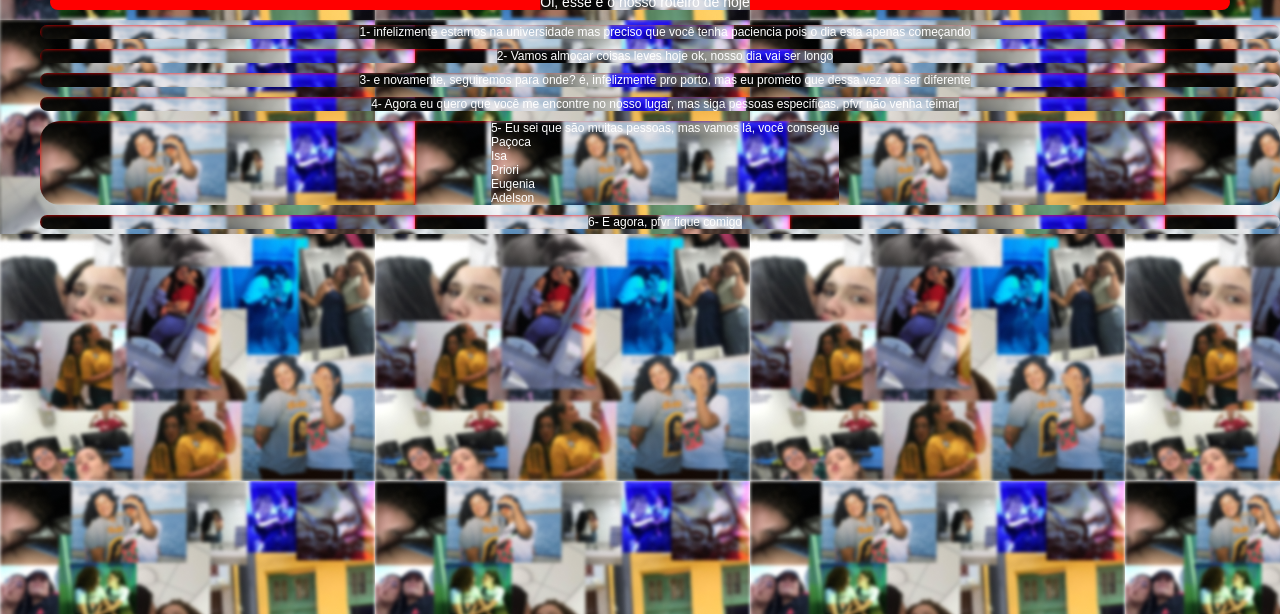
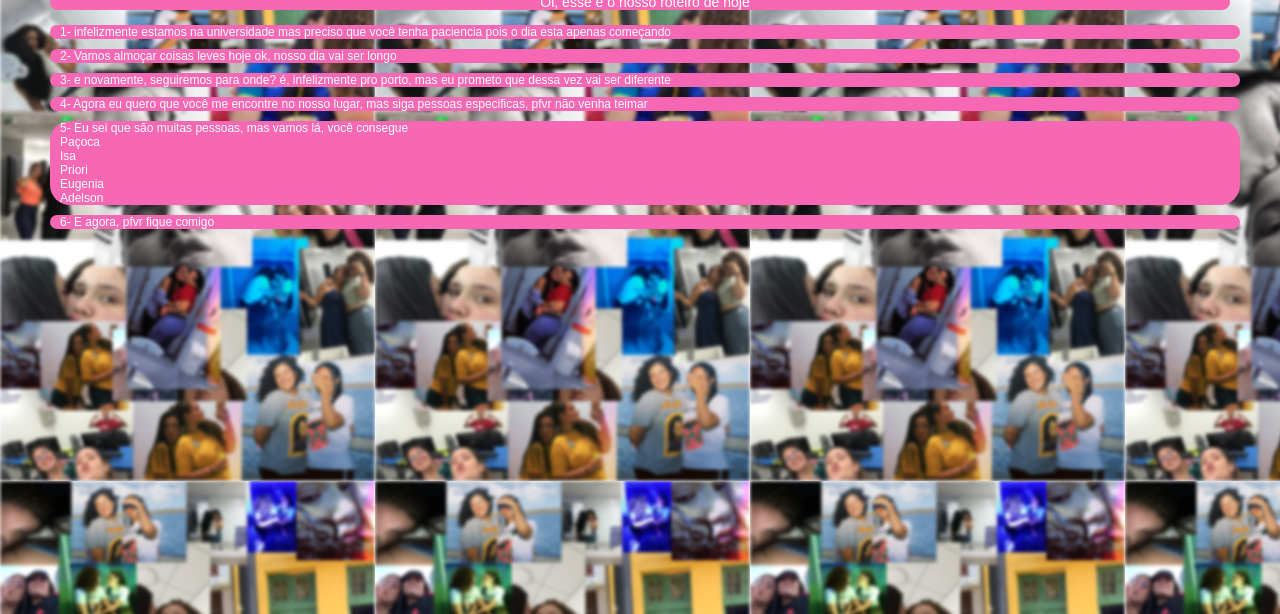
Before and after one commit to KaroIynaRolim/Roteiro, a plain HTML site: page index.html in a window 1280 px wide. Shown: the part 186-800 px from the top of the page. Drawn offline with Linux system fonts and the light colour scheme; a web font is replaced by a local one.

Commit message:
alteração de style

```diff
--- a/style.css
+++ b/style.css
@@ -1,8 +1,10 @@
 * {
     margin: 0;
     font-family: 'Jost*', sans-serif;
+}
+
+body{
     background-image: url(img/Design\ sem\ nome\ \(2\)\ 1.png);
-
 }
 
 header {
@@ -16,22 +18,20 @@ header {
     display: flex;
     justify-content: center;
     border-radius: 50px;
-    background-color: red;
+    background-color: #F667B4;
     margin: 10px 50px;
     font-size: 14px;
     color: white;
-    background-image: none;
 }
 
 li {
-    display: grid;
-    grid-template-rows: max-content;
     justify-content: center;
-    background-color: red;
+    background-color: #F667B4;
     color: white;
-    margin: 5px 0;
+    margin: 5px 40px 5px 10px;
     font-size: 12px;
     border-radius: 20px;
+    list-style: none;
 }
 ul {
     display: flex;
```
